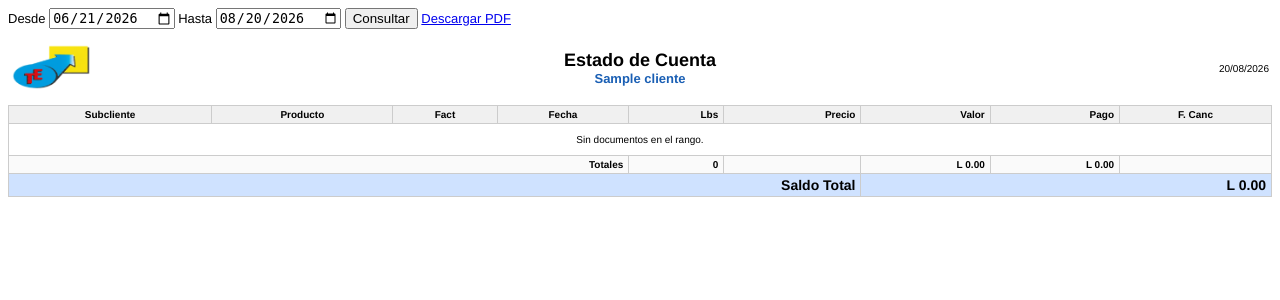
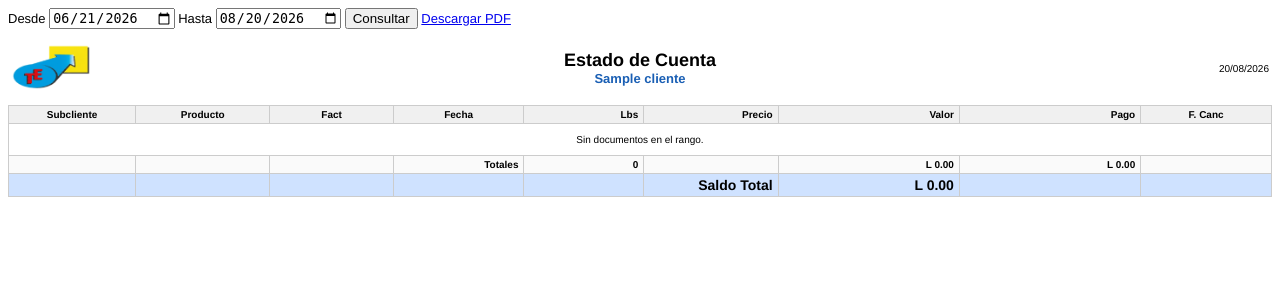
Before and after one commit to alexandrr2899/Inventory-webApp, a Django app: page /facturas/clientes/1/estado-cuenta/ in a window 1280 px wide. Shown: the top 300 px of the page. Run offline with Django 4.2, Linux system fonts and the light colour scheme; a user stored in the database is signed in; data comes from the database, SQL or seed files in the repository; tables that the repository leaves empty hold one stand-in row (values such as "Sample post").

Commit message:
fix(facturas): columnas deterministas y manejo de error en el PDF del estado de cuenta
Corrige columnas colapsadas/superpuestas en la tabla principal del PDF:
xhtml2pdf ignora <colgroup>/<col> por completo, y recalcula el ancho de
columna por cada <td>, colapsándolo a un valor mínimo cuando una celda
vacía (pago/f.canc sin dato) no trae su propio width. Se fija el ancho
en cada <td> de thead/tbody/tfoot (no solo en colgroup) y se valida con
extracción de texto/posiciones vía PyMuPDF. También se corrigen los
anchos porcentuales de la tabla de encabezado (quitan el warning
getSize) y se envuelve pisa.CreatePDF en try/except para degradar a
error 500 controlado en vez de un crash sin manejar.

```diff
--- a/apps/core/views/facturas_estado_cuenta.py
+++ b/apps/core/views/facturas_estado_cuenta.py
@@ -39,7 +39,10 @@ def _pdf_link_callback(uri, rel):
 
 def _render_pdf(html):
     salida = BytesIO()
-    resultado = pisa.CreatePDF(src=html, dest=salida, link_callback=_pdf_link_callback, encoding='utf-8')
+    try:
+        resultado = pisa.CreatePDF(src=html, dest=salida, link_callback=_pdf_link_callback, encoding='utf-8')
+    except Exception:
+        return None
     if resultado.err:
         return None
     return salida.getvalue()
--- a/templates/facturas/estado_cuenta.html
+++ b/templates/facturas/estado_cuenta.html
@@ -33,35 +33,42 @@
 
   <table class="hdr">
     <tr>
-      <td style="width:25%"><img src="{% static 'images/logo.png' %}" style="height:46px"></td>
-      <td style="width:50%">
+      <td style="width:180pt"><img src="{% static 'images/logo.png' %}" style="height:46px"></td>
+      <td style="width:352pt">
         <div class="title">Estado de Cuenta</div>
         <div class="cliente">{{ cliente.nombre }}</div>
       </td>
-      <td style="width:25%; text-align:right">{{ hasta|date:'d/m/Y' }}</td>
+      <td style="width:180pt; text-align:right">{{ hasta|date:'d/m/Y' }}</td>
     </tr>
   </table>
 
   <table class="doc">
+    <colgroup>
+      <col style="width: 62pt"/><col style="width: 66pt"/><col style="width: 60pt"/>
+      <col style="width: 64pt"/><col style="width: 58pt"/><col style="width: 66pt"/>
+      <col style="width: 92pt"/><col style="width: 92pt"/><col style="width: 64pt"/>
+    </colgroup>
     <thead>
       <tr>
-        <th>Subcliente</th><th>Producto</th><th>Fact</th><th>Fecha</th>
-        <th class="num">Lbs</th><th class="num">Precio</th><th class="num">Valor</th>
-        <th class="num">Pago</th><th>F. Canc</th>
+        <th style="width: 62pt">Subcliente</th><th style="width: 66pt">Producto</th>
+        <th style="width: 60pt">Fact</th><th style="width: 64pt">Fecha</th>
+        <th class="num" style="width: 58pt">Lbs</th><th class="num" style="width: 66pt">Precio</th>
+        <th class="num" style="width: 92pt">Valor</th>
+        <th class="num" style="width: 92pt">Pago</th><th style="width: 64pt">F. Canc</th>
       </tr>
     </thead>
     <tbody>
       {% for f in filas %}
       <tr>
-        <td>{{ f.subcliente }}</td>
-        <td>{{ f.producto }}</td>
-        <td{% if f.color %} style="background-color: {{ f.color }}"{% endif %}>{{ f.etiqueta }}</td>
-        <td>{{ f.fecha|date:'d/m/Y' }}</td>
-        <td class="num">{{ f.libras|floatformat:'-2' }}</td>
-        <td class="num">{% if f.precio %}L {{ f.precio|moneda }}{% endif %}</td>
-        <td class="num">L {{ f.valor|moneda }}</td>
-        <td class="num">{% if f.pago %}L {{ f.pago|moneda }}{% endif %}</td>
-        <td>{{ f.fecha_cancelacion|date:'d/m/Y' }}</td>
+        <td style="width: 62pt">{{ f.subcliente }}</td>
+        <td style="width: 66pt">{{ f.producto }}</td>
+        <td style="width: 60pt{% if f.color %}; background-color: {{ f.color }}{% endif %}">{{ f.etiqueta }}</td>
+        <td style="width: 64pt">{{ f.fecha|date:'d/m/Y' }}</td>
+        <td class="num" style="width: 58pt">{{ f.libras|floatformat:'-2' }}</td>
+        <td class="num" style="width: 66pt">{% if f.precio %}L {{ f.precio|moneda }}{% endif %}</td>
+        <td class="num" style="width: 92pt">L {{ f.valor|moneda }}</td>
+        <td class="num" style="width: 92pt">{% if f.pago %}L {{ f.pago|moneda }}{% endif %}</td>
+        <td style="width: 64pt">{{ f.fecha_cancelacion|date:'d/m/Y' }}</td>
       </tr>
       {% empty %}
       <tr><td colspan="9" style="text-align:center; padding:10px">Sin documentos en el rango.</td></tr>
@@ -69,16 +76,20 @@
     </tbody>
     <tfoot>
       <tr class="tot">
-        <td colspan="4" class="num">Totales</td>
-        <td class="num">{{ totales.libras|floatformat:'-2' }}</td>
-        <td></td>
-        <td class="num">L {{ totales.valor|moneda }}</td>
-        <td class="num">L {{ totales.pago|moneda }}</td>
-        <td></td>
+        <td style="width: 62pt"></td><td style="width: 66pt"></td><td style="width: 60pt"></td>
+        <td class="num" style="width: 64pt">Totales</td>
+        <td class="num" style="width: 58pt">{{ totales.libras|floatformat:'-2' }}</td>
+        <td style="width: 66pt"></td>
+        <td class="num" style="width: 92pt">L {{ totales.valor|moneda }}</td>
+        <td class="num" style="width: 92pt">L {{ totales.pago|moneda }}</td>
+        <td style="width: 64pt"></td>
       </tr>
       <tr class="saldo">
-        <td colspan="6" class="num">Saldo Total</td>
-        <td colspan="3" class="num">L {{ totales.saldo|moneda }}</td>
+        <td style="width: 62pt"></td><td style="width: 66pt"></td><td style="width: 60pt"></td>
+        <td style="width: 64pt"></td><td style="width: 58pt"></td>
+        <td class="num" style="width: 66pt">Saldo Total</td>
+        <td class="num" style="width: 92pt">L {{ totales.saldo|moneda }}</td>
+        <td style="width: 92pt"></td><td style="width: 64pt"></td>
       </tr>
     </tfoot>
   </table>
```
